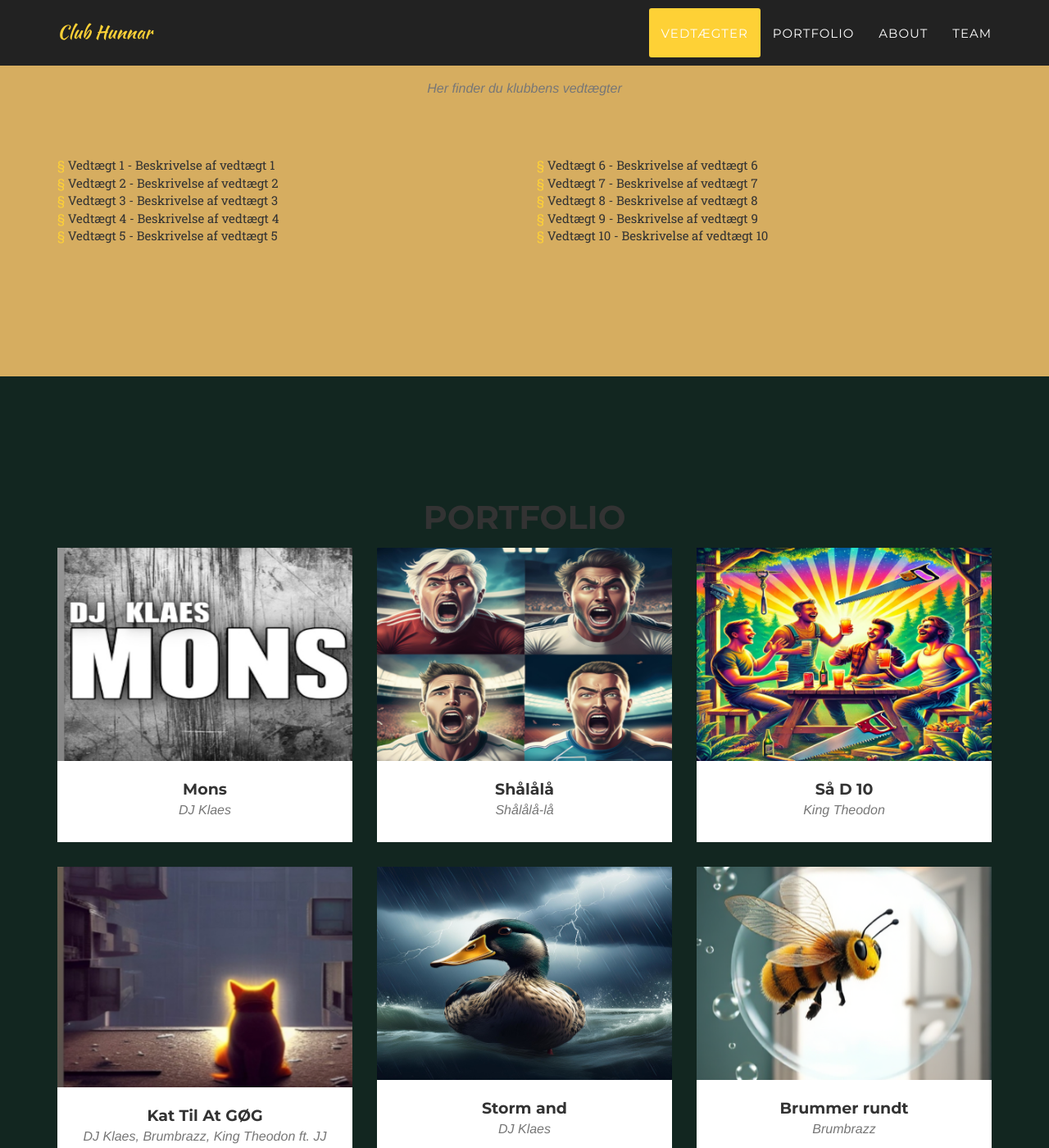
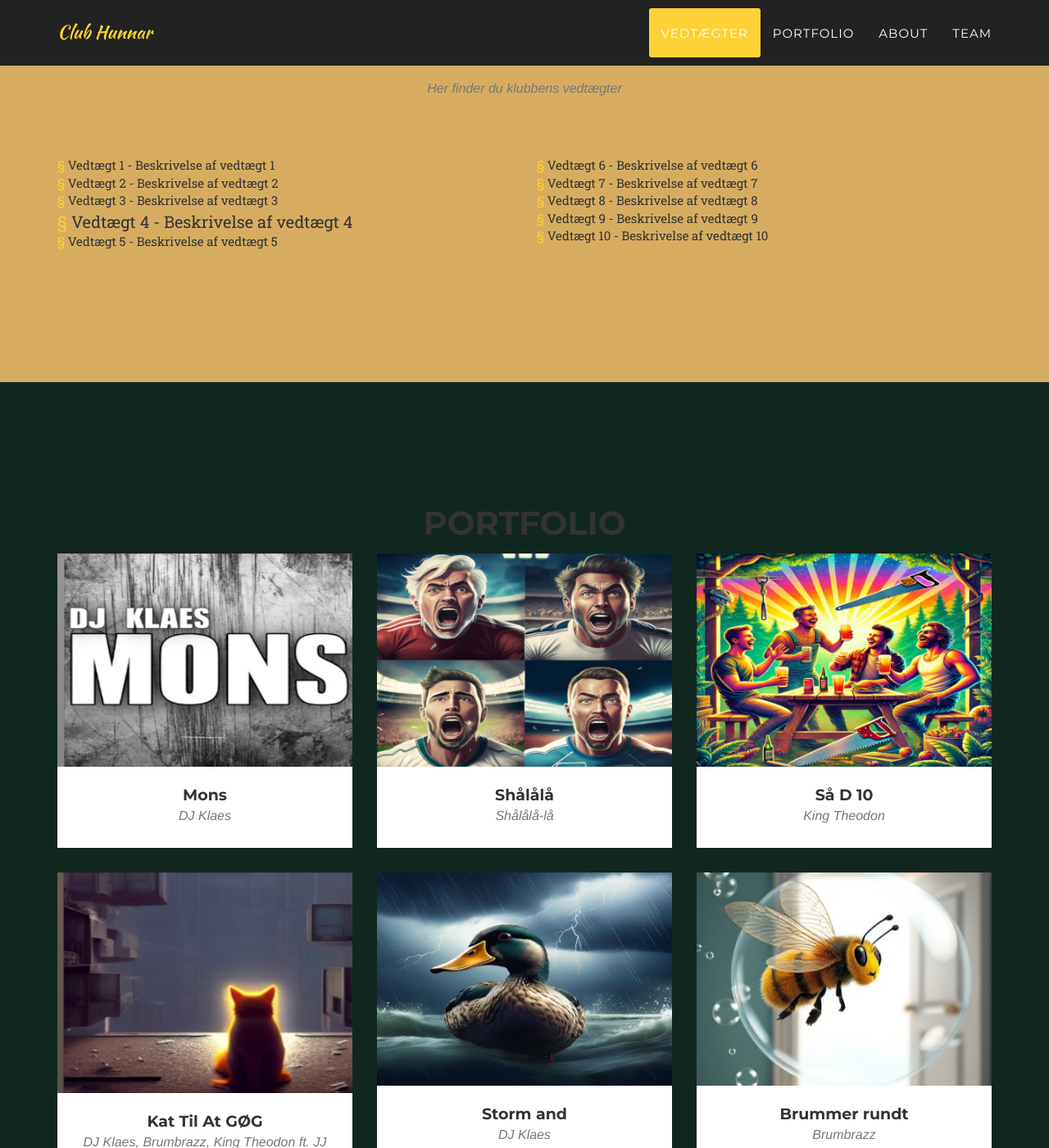
Before and after one commit to Seb199510/hunnar, a Jekyll site: the page built from index.html, in a window 1280 px wide and 1400 px high, scrolled down 949 px. Shown: the whole window at 82% size. Built offline with Jekyll 4.4.1, drawn with Linux system fonts in a browser that asks for light colours; some web fonts are replaced.

Commit message:
test vedtægter

```diff
--- a/_includes/Vedtaegter.html
+++ b/_includes/Vedtaegter.html
@@ -60,7 +60,7 @@
                         <li class="text-white my-3 fs-2">
                             <span class="text-primary">§</span> Vedtægt 3 - Beskrivelse af vedtægt 3
                         </li>
-                        <li class="text-white my-3">
+                        <li class="text-white my-3 vedtaegt-text">
                             <span class="text-primary">§</span> Vedtægt 4 - Beskrivelse af vedtægt 4
                         </li>
                         <li class="text-white my-3">
--- a/_includes/css/agency.css
+++ b/_includes/css/agency.css
@@ -68,6 +68,11 @@ h6 {
 .bg-darkest-gray {
     background-color: #d6ad60;
 }
+
+.vedtaegt-text {
+    font-size: 20px; /* Justér efter behov */
+}
+
 
 .btn-primary {
     border-color: #{{ site.data.template.color.primary }};
```
